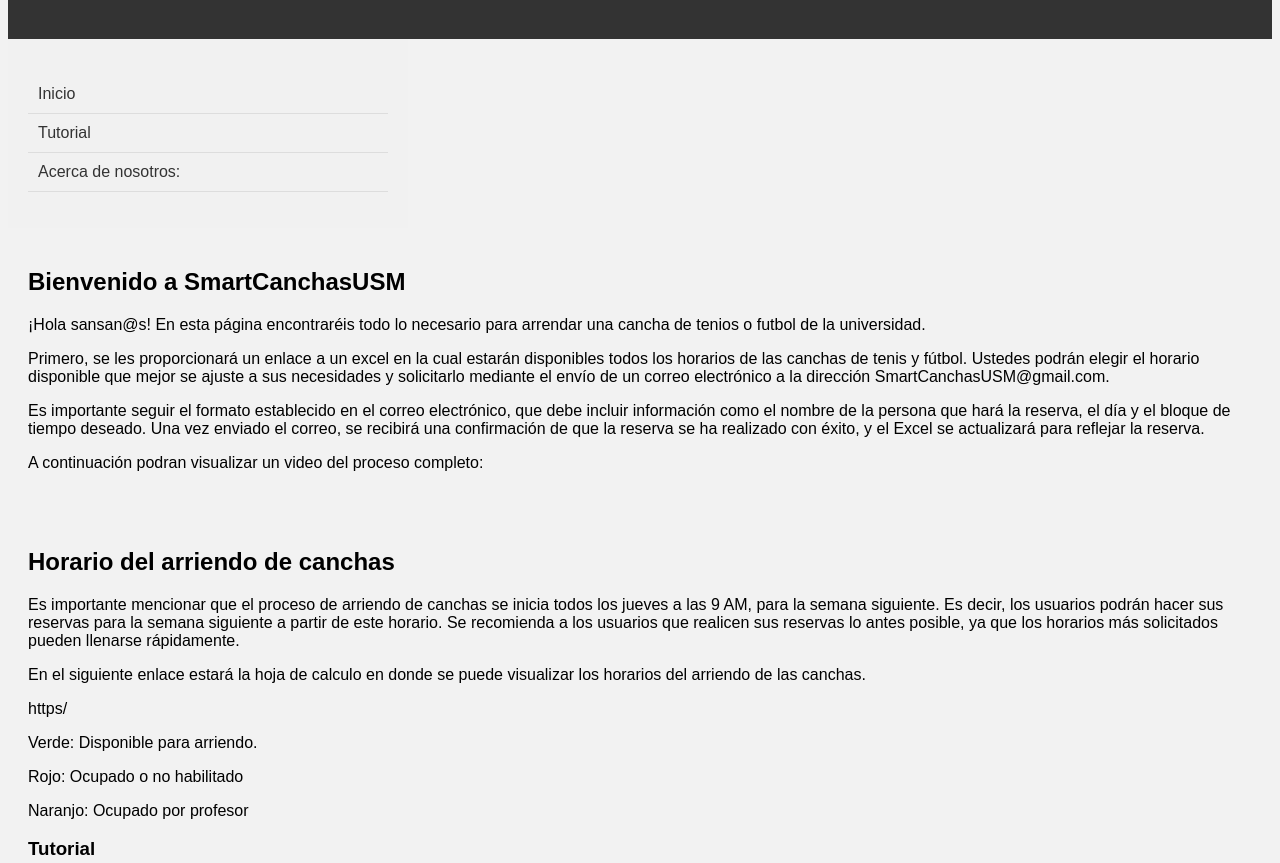
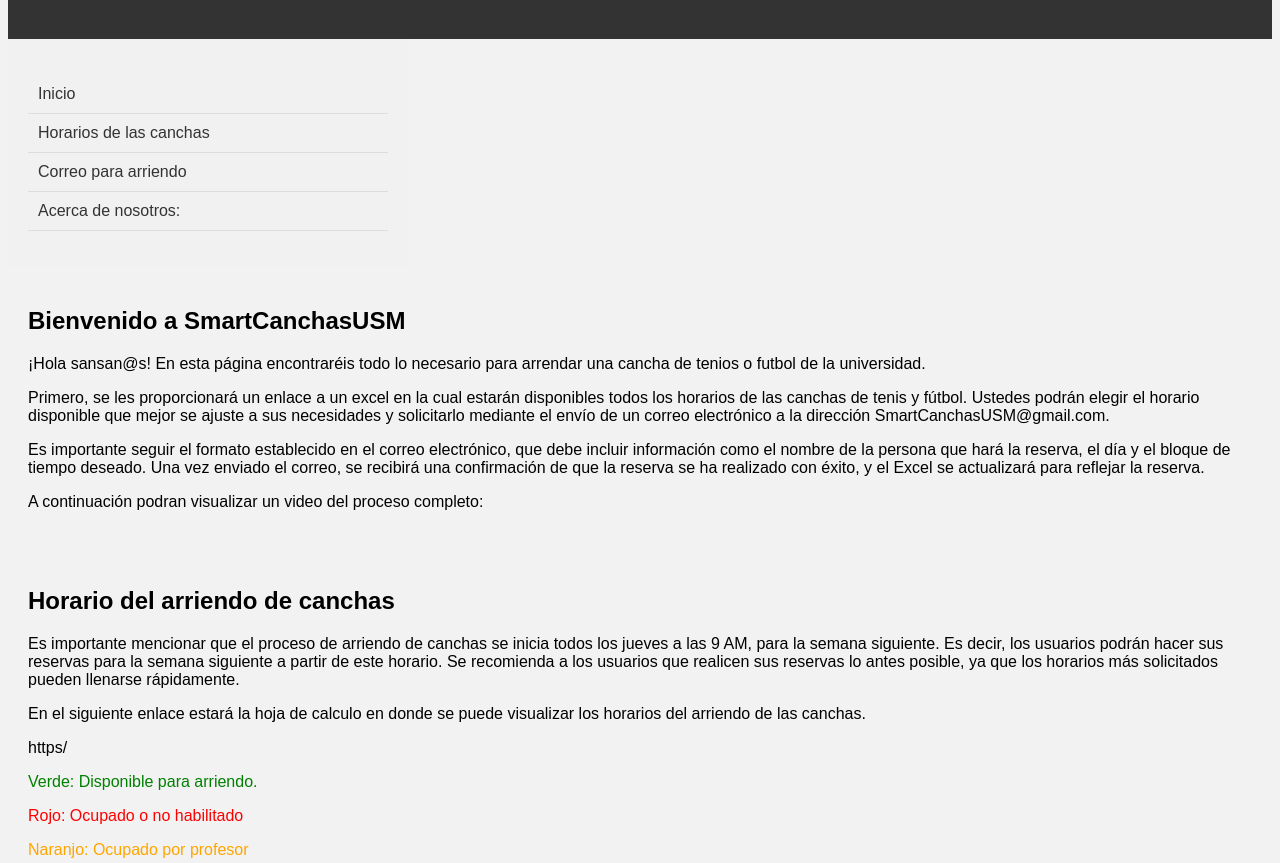
Before and after one commit to Matianico07/Matianico07.github.io, a plain HTML site: page index.html in a window 1280 px wide. Shown: the part 89-952 px from the top of the page. Drawn offline with Linux system fonts and the light colour scheme.

Commit message:
Update index.html

```diff
--- a/index.html
+++ b/index.html
@@ -79,7 +79,8 @@
       <nav>
         <ul>
           <li><a href="#">Inicio</a></li>
-          <li><a href="#Tutorial">Tutorial</a></li>
+          <li><a href="#Horarios">Horarios de las canchas</a></li>
+          <li><a href="#Solicitud">Correo para arriendo</a></li>
           <li><a href="#about">Acerca de nosotros:</a></li>
         </ul>
       </nav>
@@ -94,16 +95,18 @@
     </section>
 
     <article>
-      <h2>Horario del arriendo de canchas</h2>
-      <p>Es importante mencionar que el proceso de arriendo de canchas se inicia todos los jueves a las 9 AM, para la semana siguiente. Es decir, los usuarios podrán hacer sus reservas para la semana siguiente a partir de este horario. Se recomienda a los usuarios que realicen sus reservas lo antes posible, ya que los horarios más solicitados pueden llenarse rápidamente.</p>
-      <p>En el siguiente enlace estará la hoja de calculo en donde se puede visualizar los horarios del arriendo de las canchas.</p>
-      <p>https/</p>
-      <p>Verde: Disponible para arriendo.</p>
-      <p>Rojo: Ocupado o no habilitado</p>
-      <p>Naranjo: Ocupado por profesor</p>
+      <section id="Horarios">
+        <h2>Horario del arriendo de canchas</h2>
+        <p>Es importante mencionar que el proceso de arriendo de canchas se inicia todos los jueves a las 9 AM, para la semana siguiente. Es decir, los usuarios podrán hacer sus reservas para la semana siguiente a partir de este horario. Se recomienda a los usuarios que realicen sus reservas lo antes posible, ya que los horarios más solicitados pueden llenarse rápidamente.</p>
+        <p>En el siguiente enlace estará la hoja de calculo en donde se puede visualizar los horarios del arriendo de las canchas.</p>
+        <p>https/</p>
+        <p style="color: green;">Verde: Disponible para arriendo.</p>
+        <p style="color: red;">Rojo: Ocupado o no habilitado</p>
+        <p style="color: orange;">Naranjo: Ocupado por profesor</p>
+      </section>
 
-      <section id="Tutorial">
-        <h3>Tutorial</h3>
+      <section id="Solicitud">
+        <h3>Solicitud de arriendo</h3>
         <p>Los Estudiantes deberan visualizar en la hoja de calculo el horario que deseen y este disponible y luego mandar un correo a la siguiente cuenta xxxx@gmail.com con el formato mostrado a continuación.</p>
         <img src="https://github.com/Matianico07/Matianico07.github.io/blob/main/Imagenes/ImagenPrueba.png?raw=true" alt="Imagen de Prueba">
         <br />
```
